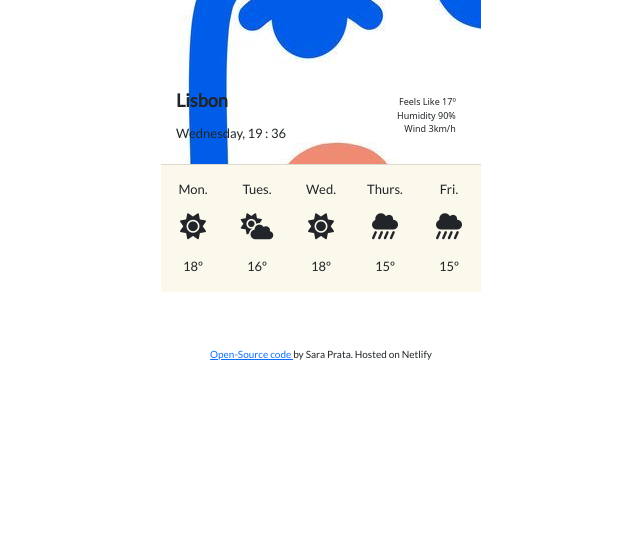
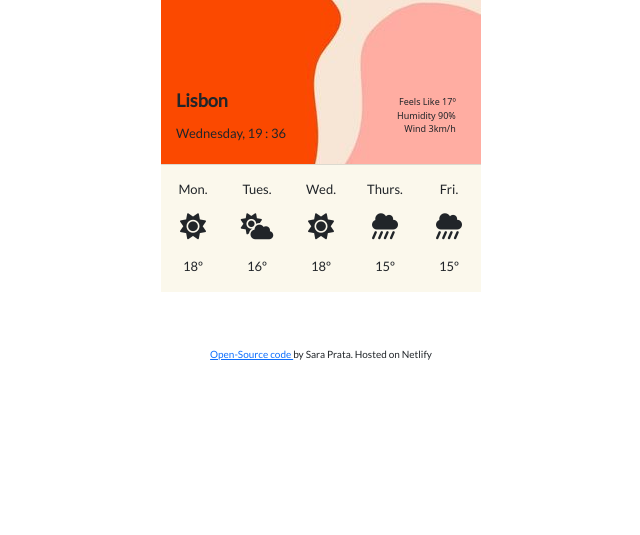
Before and after one commit to saracorreaprata/weather-app-project, a plain HTML site: page index.html in a window 1280 px wide. Shown: the part 265-800 px from the top of the page, without its empty margins (319-959 px from the left). Drawn offline with nearby package versions, Linux system fonts and the light colour scheme.

Commit message:
update background

```diff
--- a/src/style.css
+++ b/src/style.css
@@ -112,7 +112,7 @@ p {
 
 .card {
   border: none;
-  background-image: url("../imgs/background3.jpg");
+  background-image: url("../imgs/background.jpg");
 }
 
 .card.forecast {
```
